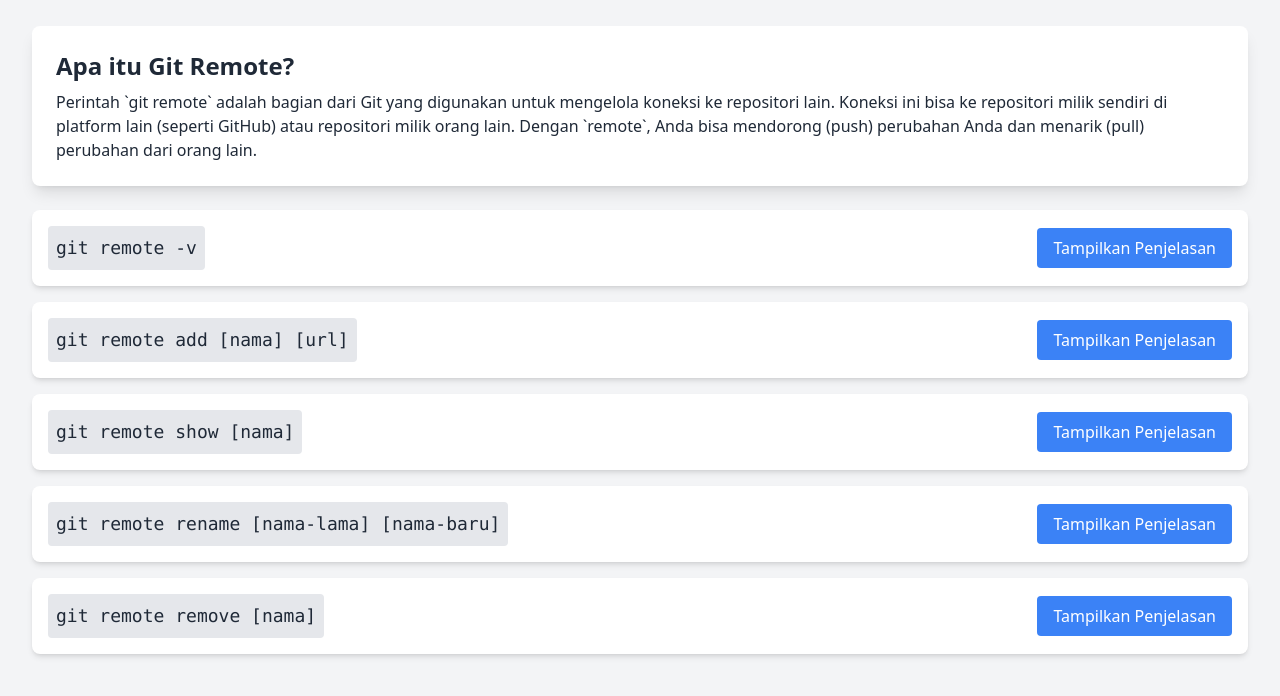
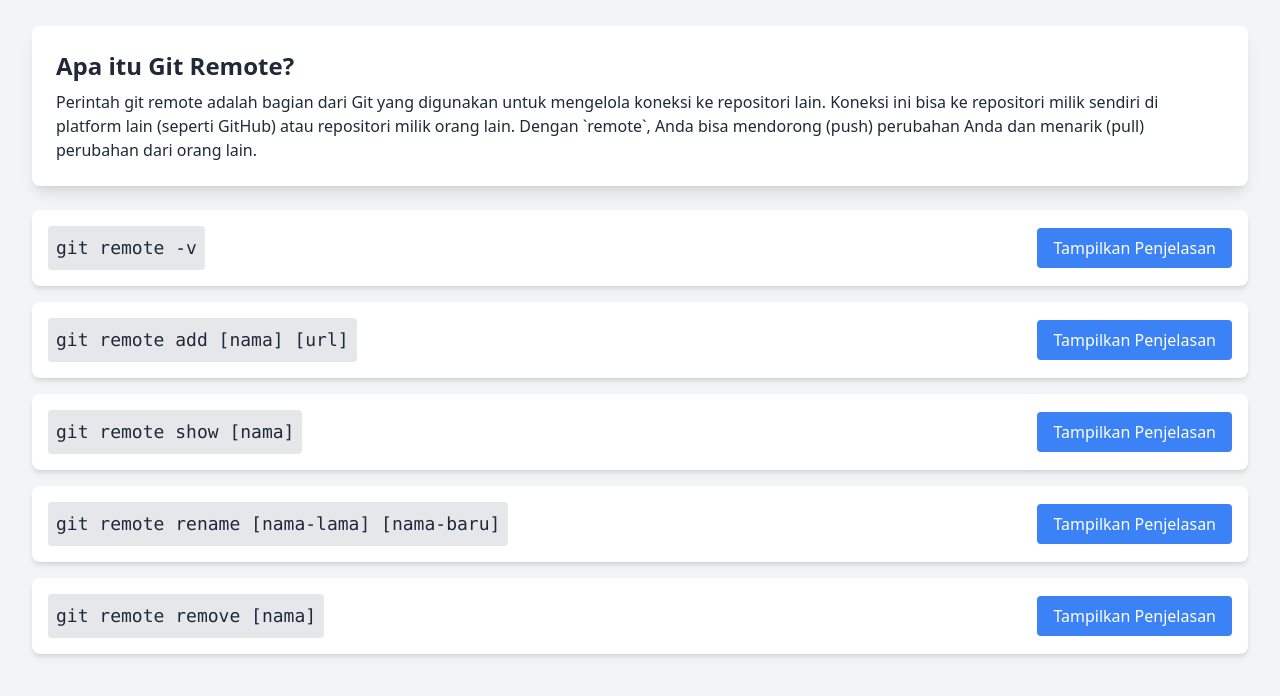
Before and after one commit to RAM112131/latihan-git-github, a plain HTML site: page tech/index.html in a window 1280 px wide. Shown: the part 78-774 px from the top of the page. Drawn offline with nearby package versions, Linux system fonts and the light colour scheme.

Commit message:
mengilangkan tanda petik

```diff
--- a/tech/index.html
+++ b/tech/index.html
@@ -15,7 +15,7 @@
         <div class="bg-white p-6 rounded-lg shadow-lg mb-6">
             <h2 class="text-2xl font-semibold mb-2">Apa itu Git Remote?</h2>
             <p>
-                Perintah `git remote` adalah bagian dari Git yang digunakan untuk mengelola koneksi ke repositori lain. Koneksi ini bisa ke repositori milik sendiri di platform lain (seperti GitHub) atau repositori milik orang lain. Dengan `remote`, Anda bisa mendorong (push) perubahan Anda dan menarik (pull) perubahan dari orang lain.
+                Perintah git remote adalah bagian dari Git yang digunakan untuk mengelola koneksi ke repositori lain. Koneksi ini bisa ke repositori milik sendiri di platform lain (seperti GitHub) atau repositori milik orang lain. Dengan `remote`, Anda bisa mendorong (push) perubahan Anda dan menarik (pull) perubahan dari orang lain.
             </p>
         </div>
 
```
